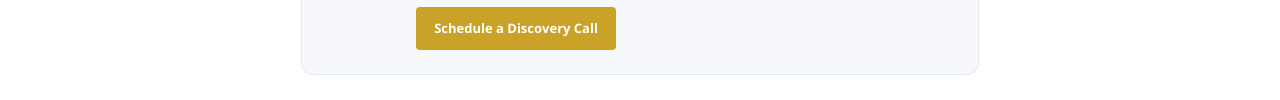
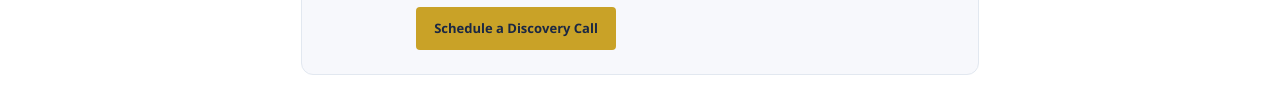
Before and after one commit to lalitafinancials/safeinvestfinancials, a plain HTML site: page articles/join-our-business.html in a window 1280 px wide. Shown: the part 6137-6237 px from the top of the page. Drawn offline with nearby package versions, Linux system fonts and the light colour scheme.

Commit message:
Update join-our-business.html

```diff
--- a/articles/join-our-business.html
+++ b/articles/join-our-business.html
@@ -114,8 +114,8 @@ nav{position:sticky;top:0;z-index:999;background:#fff;border-bottom:1px solid #e
 .bio-text h4{font-size:15px;font-weight:700;color:#1a2744;margin-bottom:3px;font-family:'Merriweather',serif}
 .bio-text .bio-role{font-size:12px;color:#c9a227;font-weight:600;letter-spacing:.5px;margin-bottom:8px}
 .bio-text p{font-size:13px;color:#4a5568;line-height:1.7;margin-bottom:10px}
-.btn-gold{background:#c9a227;color:#fff;padding:13px 26px;border-radius:4px;text-decoration:none;font-weight:700;font-size:14px;transition:background .2s;display:inline-block}
-.btn-gold:hover{background:#a8861e}
+.btn-gold{background:#c9a227;color:#1a2744;padding:13px 26px;border-radius:4px;text-decoration:none;font-weight:700;font-size:14px;transition:background .2s;display:inline-block}
+.btn-gold:hover{background:#a8861e;color:#fff}
 .related{background:#f7f8fc;padding:50px 4%}
 .related-inner{max-width:780px;margin:0 auto}
 .related h2{font-family:'Merriweather',serif;font-size:22px;color:#1a2744;margin-bottom:24px;font-weight:700}
```
